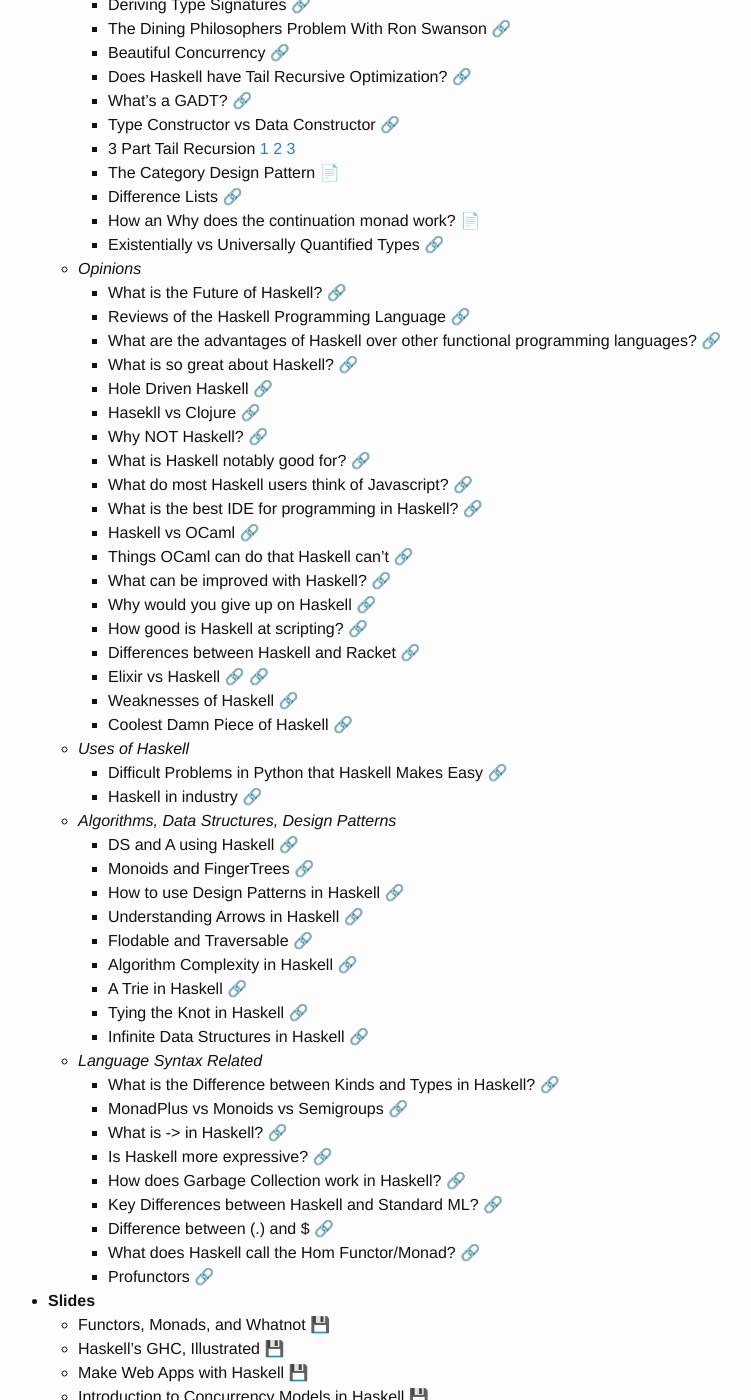
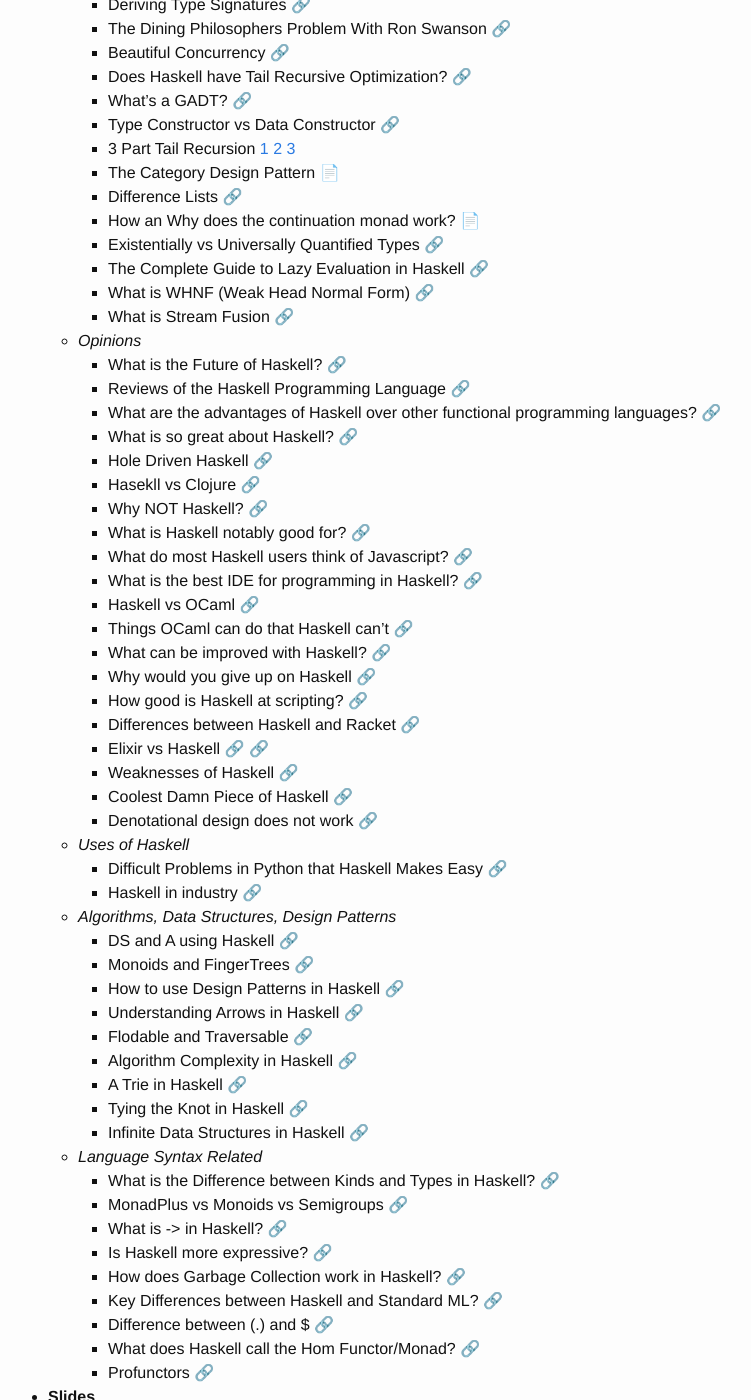
Before and after one commit to hsavit1/hsavit1.github.io, a Jekyll site: the page built from _posts/2015-11-10-guides-to-haskell.md, in a window 1280 px wide and 1400 px high, scrolled down 3426 px. Shown: the whole window, without its empty margins (252-1003 px from the left). Built offline with Jekyll 4.4.1, drawn with Linux system fonts in a browser that asks for light colours; emoji names are drawn with the system emoji font; comment, search, counter and statistics services are not loaded; some of the changed text lies outside the part shown.

Commit message:
Check the MostRecentAdditions

```diff
--- a/_posts/2015-11-10-guides-to-haskell.md
+++ b/_posts/2015-11-10-guides-to-haskell.md
@@ -149,6 +149,9 @@
         - Difference Lists [:link:](https://wiki.haskell.org/Difference_list)
         - How an Why does the continuation monad work? [:page_facing_up:](http://stackoverflow.com/questions/3322540/how-and-why-does-the-haskell-cont-monad-work)
         - Existentially vs Universally Quantified Types [:link:](http://stackoverflow.com/questions/14299638/existential-vs-universally-quantified-types-in-haskell)
+        - The Complete Guide to Lazy Evaluation in Haskell [:link:](https://hackhands.com/guide-lazy-evaluation-haskell/)
+        - What is WHNF (Weak Head Normal Form) [:link:](http://stackoverflow.com/questions/6872898/haskell-what-is-weak-head-normal-form)
+        - What is Stream Fusion [:link:](http://stackoverflow.com/questions/578063/what-is-haskells-stream-fusion)
     - *Opinions*
         - What is the Future of Haskell? [:link:](https://www.quora.com/What-is-the-future-of-Haskell)
         - Reviews of the Haskell Programming Language [:link:](https://www.quora.com/Reviews-of-Haskell-programming-language)
@@ -169,6 +172,7 @@
         - Elixir vs Haskell [:link:](http://yvangodin.blogspot.com/2014/04/erlangelixir-vs-haskell.html) [:link:](https://www.reddit.com/r/haskell/comments/2b5izk/thoughts_on_elixir/)
         - Weaknesses of Haskell [:link:](https://www.quora.com/What-are-the-main-weaknesses-of-Haskell-as-a-programming-language)
         - Coolest Damn Piece of Haskell [:link:](http://evan-tech.livejournal.com/220036.html)
+        - Denotational design does not work [:link:](https://ro-che.info/articles/2014-12-31-denotational-design-does-not-work)
     - *Uses of Haskell*
         - Difficult Problems in Python that Haskell Makes Easy [:link:](https://www.quora.com/What-is-an-algorithmic-problem-that-is-easy-to-solve-in-Haskell-but-difficult-to-solve-in-Python)
         - Haskell in industry [:link:](https://wiki.haskell.org/Haskell_in_industry)
```
Also changed, not shown: other parts of _posts/2015-11-10-guides-to-haskell.md (+1 -0 lines).
